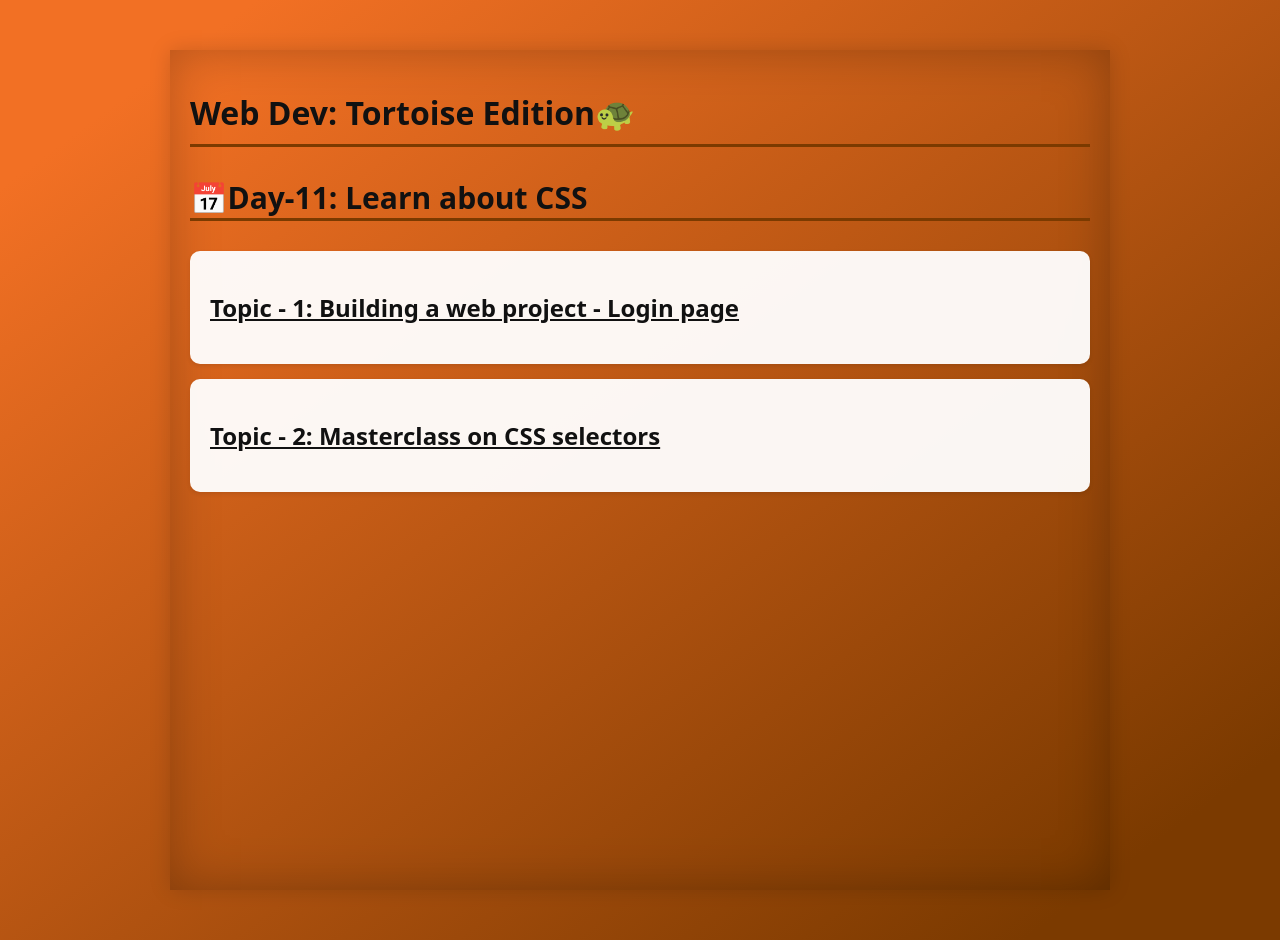
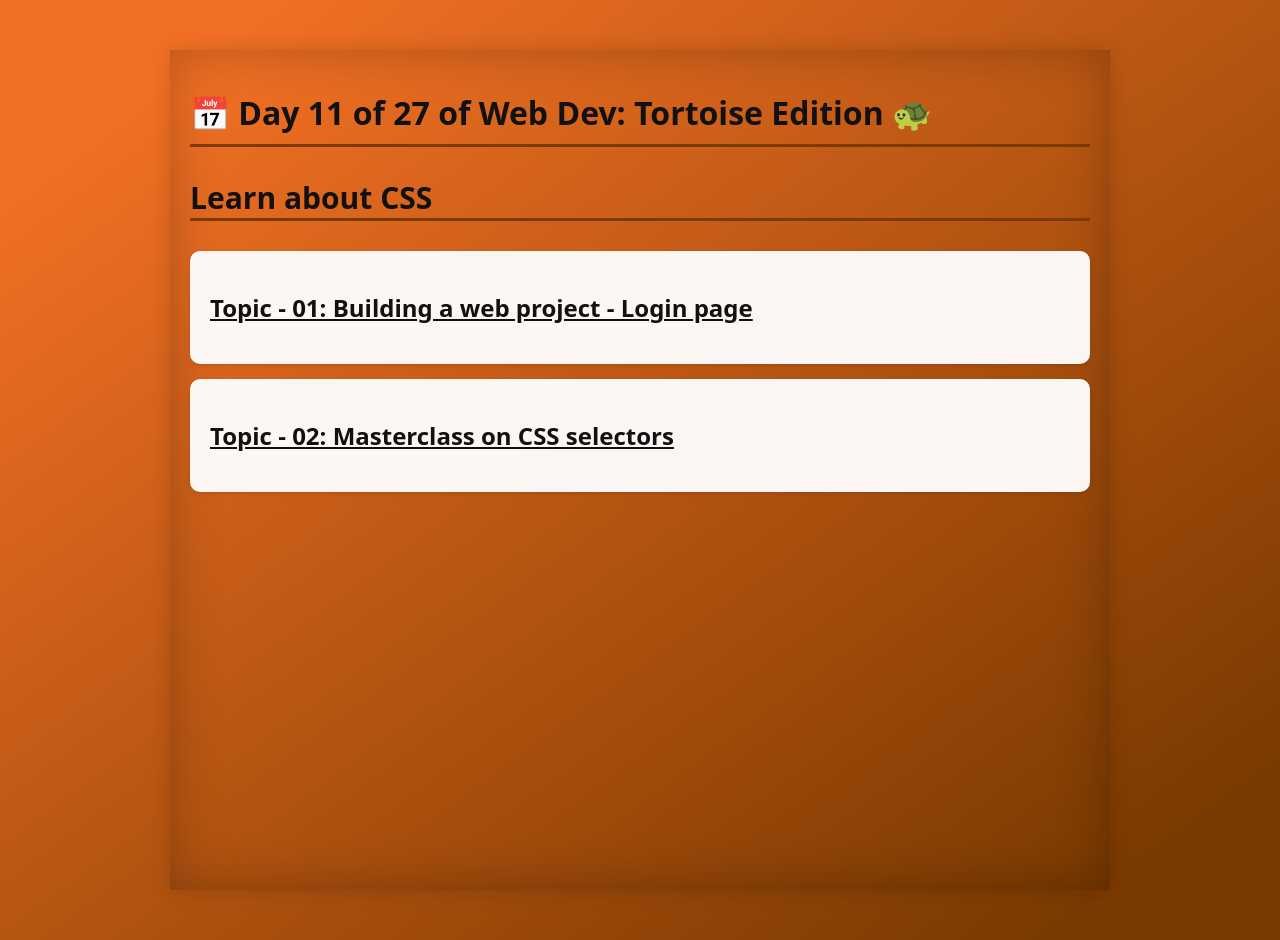
Before and after one commit to haiderarbaz/web-dev-tortoise-edition, a plain HTML site: page day-11/navigation.html in a window 1280 px wide. Drawn offline with Linux system fonts and the light colour scheme; files that its build step writes are made by us from their sources.

Commit message:
Add some changes in navigation.html DAY-11.md

```diff
--- a/day-11/navigation.html
+++ b/day-11/navigation.html
@@ -3,7 +3,6 @@
   <head>
     <meta charset="UTF-8" />
     <meta name="viewport" content="width=device-width, initial-scale=1.0" />
-    <link rel="stylesheet" href="style.css" />
     <title>Main Navigation</title>
     <style>
       body {
@@ -59,19 +58,19 @@
     </style>
   </head>
   <body>
-    <h1>Web Dev: Tortoise Edition🐢</h1>
+    <h1>📅 Day 11 of 27 of Web Dev: Tortoise Edition 🐢</h1>
 
-    <p><strong>📅Day-11: Learn about CSS</strong></p>
+    <p><strong>Learn about CSS</strong></p>
 
     <div class="day-card">
       <a href="./Topic-01_Building-a-web-project-Login-page/login-page.html">
-        <h2>Topic - 1: Building a web project - Login page</h2>
+        <h2>Topic - 01: Building a web project - Login page</h2>
       </a>
     </div>
 
     <div class="day-card">
       <a href="./Topic-02_Masterclass-on-CSS-Selector/css-selectors.html"
-        ><h2>Topic - 2: Masterclass on CSS selectors</h2></a
+        ><h2>Topic - 02: Masterclass on CSS selectors</h2></a
       >
     </div>
   </body>
```
Also changed, not shown: 1 other file.
